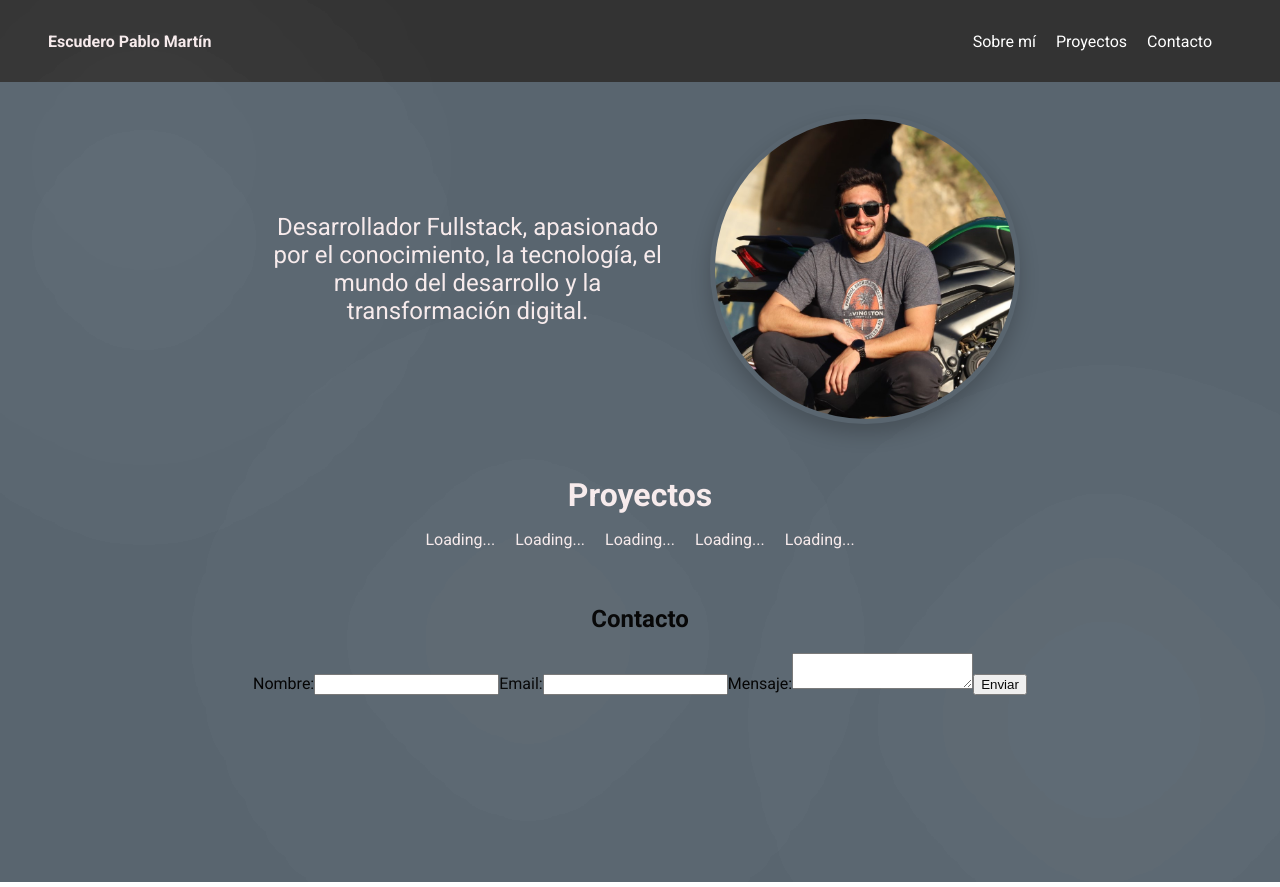
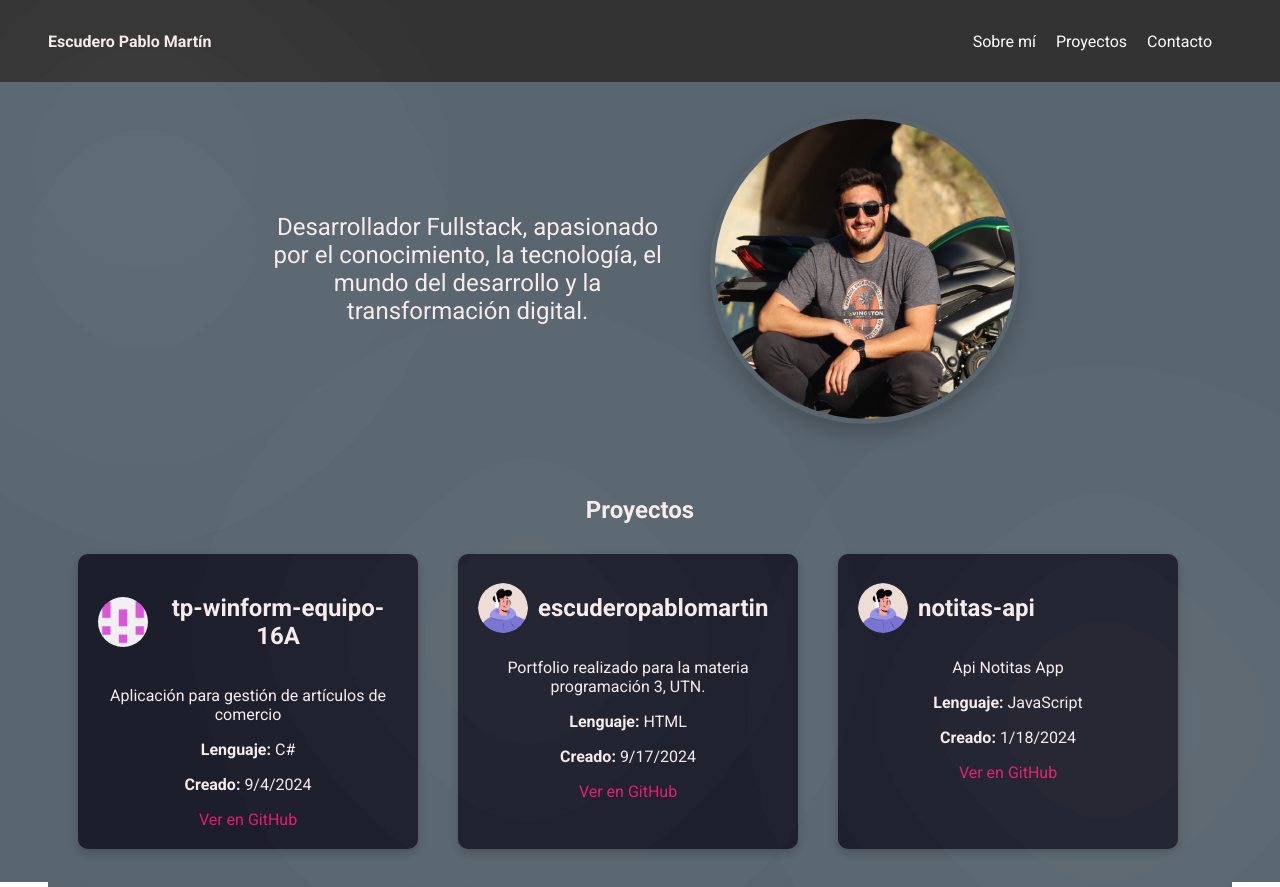
Before and after one commit to escu-git/escuderopablomartin, a React (Create React App) app: page / in a window 1280 px wide. Shown: the top 887 px of the page. Built offline with nearby package versions, Linux system fonts and the light colour scheme; no server answers.

Commit message:
Se elimina coonsumo api - add hardcode repos

```diff
--- a/src/Components/Projects/Projects.jsx
+++ b/src/Components/Projects/Projects.jsx
@@ -1,23 +1,73 @@
-import React from 'react';
+import React, { useEffect, useState } from 'react';
 import RepoView from './RepoView';
 import '../../styles/projects.css';
+import gitTeam from '../../assets/team.png';
+import person from '../../assets/person.png';
+import Spinner from '../../Commons/Spinner';
 
 const Projects = () => {
+  const [delayed, setDelayed] = useState(true);
+
+  //Dado que no tengo backend, no puedo hacer llamados a la api, ya que requiere token después de x cantidad de
   const repos = [
-    'UTNProgramacion3/tp-winform-equipo-16A',
-    'escu-git/escuderopablomartin',
-    'escu-git/notitas-api',
-    'escu-git/notitas_ui',
-    'escu-git/irwins_revenge_game',
-    // 'escu-git/wallet-dashboard',
+    {
+      url: 'UTNProgramacion3/tp-winform-equipo-16A',
+      name: 'tp-winform-equipo-16A',
+      img: gitTeam,
+      description: 'Aplicación para gestión de artículos de comercio',
+      lenguajes: 'C#',
+      creado: '9/4/2024',
+    },
+    {
+      url: 'escu-git/escuderopablomartin',
+      name: 'escuderopablomartin',
+      img: person,
+      description: 'Portfolio realizado para la materia programación 3, UTN.',
+      lenguajes: 'HTML',
+      creado: '9/17/2024',
+    },
+    {
+      url: 'escu-git/notitas-api',
+      name: 'notitas-api',
+      img: person,
+      description: 'Api Notitas App',
+      lenguajes: 'JavaScript',
+      creado: '1/18/2024',
+    },
+    {
+      url: 'escu-git/notitas_ui',
+      name: 'notitas_ui',
+      img: person,
+      description: 'Front Notitas App',
+      lenguajes: 'TypeScript',
+      creado: '1/20/2024',
+    },
+    {
+      url: 'escu-git/irwins_revenge_game',
+      name: 'irwins_revenge_game',
+      img: person,
+      description:
+        "Juego de consola Irwin's Revenge. Segundo parcial de la carrera Tecnicatura Universitaria en Programación, UTN.",
+      lenguajes: 'C++',
+      creado: '6/3/2023',
+    },
   ];
 
+  useEffect(() => {
+    const timer = setTimeout(() => {
+      setDelayed(false);
+    }, 2000);
+
+    return () => clearTimeout(timer);
+  }, []);
+
+  if (delayed) return <Spinner />;
   return (
     <div className="projects-container">
       <h2 className={'projects-title'}>Proyectos</h2>
       <div className="projects">
         {repos.map((repo, index) => (
-          <RepoView key={index} repoUrl={repo} />
+          <RepoView key={index} repoData={repo} />
         ))}
       </div>
     </div>
--- a/src/Components/Projects/RepoView.jsx
+++ b/src/Components/Projects/RepoView.jsx
@@ -1,60 +1,26 @@
 import React, { useEffect, useState } from 'react';
 
-const RepoView = ({ repoUrl }) => {
-  const [repoData, setRepoData] = useState(null);
-
-  useEffect(() => {
-    const fetchRepoData = async () => {
-      try {
-        const response = await fetch(
-          `https://api.github.com/repos/${repoUrl}`,
-          {
-            headers: {
-              Authorization: `token ${process.env.REACT_APP_GITHUB_TOKEN}`,
-              Accept: 'application/vnd.github.v3+json',
-            },
-          }
-        );
-
-        if (!response.ok) {
-          throw new Error('Network response was not ok');
-        }
-
-        const data = await response.json();
-        setRepoData(data);
-      } catch (error) {
-        console.error('Error fetching repository data:', error);
-      }
-    };
-
-    fetchRepoData();
-  }, [repoUrl]);
-
-  if (!repoData) return <p>Loading...</p>;
+const RepoView = ({ repoData }) => {
+  const { url, img, description, lenguajes, creado, name } = repoData;
 
   return (
-    <div className="repo-details">
+    <div className="repo-details repo-card">
       <div className="repo-header">
-        <img
-          src={repoData.owner.avatar_url}
-          alt={`${repoData.owner.login} avatar`}
-          className="owner-avatar"
-        />
-        <h1>{repoData.name}</h1>
+        <img src={img} alt={'imagen'} className="owner-avatar" />
+        <h1>{name}</h1>
       </div>
-      <p>{repoData.description}</p>
+      <p>{description}</p>
       <p>
-        <strong>Lenguaje:</strong> {repoData.language}
+        <strong>Lenguaje:</strong> {lenguajes}
       </p>
       <p>
-        <strong>Creado:</strong>{' '}
-        {new Date(repoData.created_at).toLocaleDateString()}
+        <strong>Creado:</strong> {new Date(creado).toLocaleDateString()}
       </p>
-      <p>
-        <strong>Última actualización:</strong>{' '}
-        {new Date(repoData.updated_at).toLocaleDateString()}
-      </p>
-      <a href={repoData.html_url} target="_blank" rel="noopener noreferrer">
+      <a
+        href={`https://github.com/${url}`}
+        target="_blank"
+        rel="noopener noreferrer"
+      >
         Ver en GitHub
       </a>
     </div>
--- a/src/styles/about.css
+++ b/src/styles/about.css
@@ -30,12 +30,6 @@
 }
 
 .portrait-pic:hover {
-  transform: scale(1.1);
-  box-shadow: 0 15px 25px rgba(0, 0, 0, 0.3);
-  cursor: none !important;
+  transform: translateY(-5px);
+  box-shadow: 0 8px 16px rgba(0, 0, 0, 0.3);
 }
-
-.about-text:hover {
-  transform: scale(1.1);
-  transition: transform 0.3s ease-in-out;
-}
--- a/src/styles/projects.css
+++ b/src/styles/projects.css
@@ -43,8 +43,21 @@
   text-decoration: underline;
 }
 
-.projects-title {
-  font-size: 2em;
-  margin: 0;
+.repo-card {
+  background-color: #1d1e2c;
   color: #f7ebec;
+  border-radius: 10px;
+  padding: 20px;
+  box-shadow: 0 4px 8px rgba(0, 0, 0, 0.2);
+  width: 300px;
+  margin: 10px;
+  position: relative;
+  transition:
+    transform 0.3s,
+    box-shadow 0.3s;
 }
+
+.repo-card:hover {
+  transform: translateY(-5px);
+  box-shadow: 0 8px 16px rgba(0, 0, 0, 0.3);
+}
```
Also changed, not shown: src/assets/person.png (added), src/assets/team.png (added).
